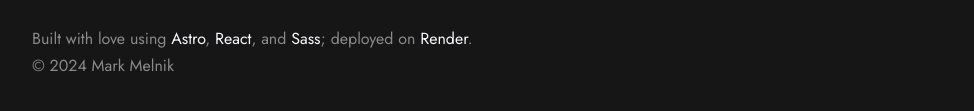
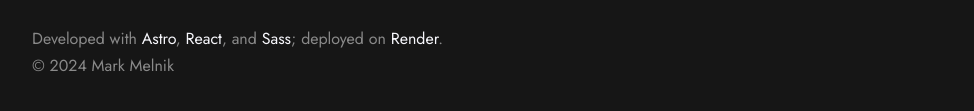
Before and after one commit to markymelnik/portfolio, an Astro site: page / in a window 1280 px wide. Shown: the part 4015-4126 px from the top of the page, without its empty margins (208-1182 px from the left). Built offline with nearby package versions, Linux system fonts and the light colour scheme; Astro itself is replaced by a stand-in of ours.

Commit message:
update resume and dependencies

```diff
--- a/src/components/Footer/Footer.tsx
+++ b/src/components/Footer/Footer.tsx
@@ -11,7 +11,7 @@ const Footer = () => {
   return (
     <footer className={`footer-container ${isHidden ? `hidden` : ``}`}>
       <p className='footer-tech-stack'>
-        Built with love using{' '}
+        Developed with{' '}
         <a
           href='https://astro.build/'
           target='_blank'
```
Also changed, not shown: src/assets/files/mark-melnik-resume.webp, 2 other files.
